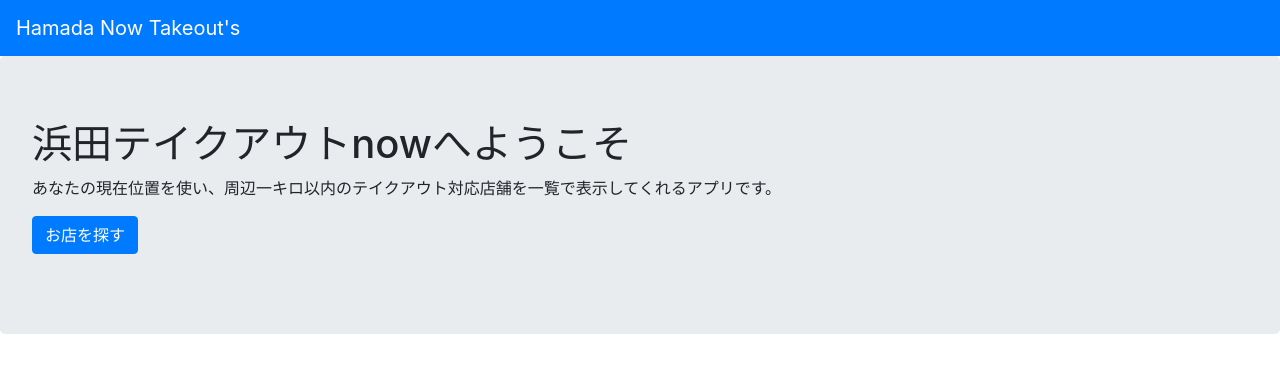
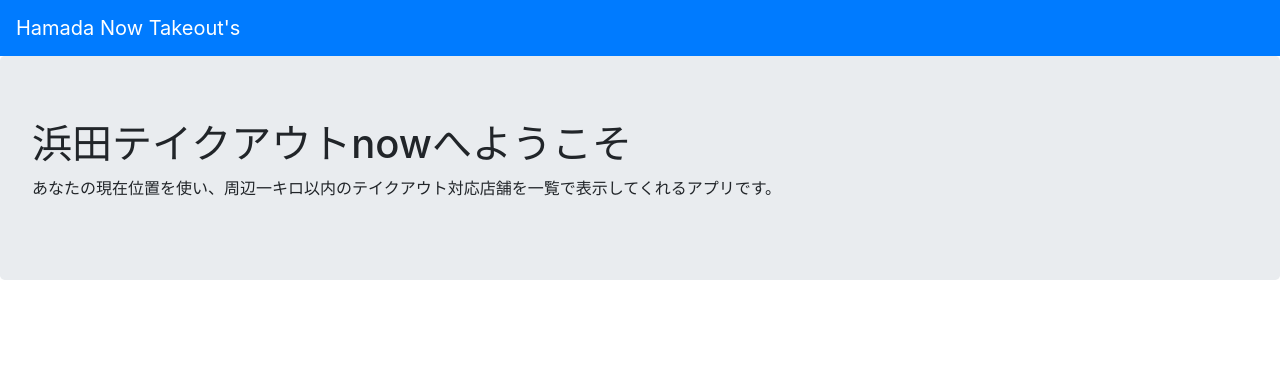
Before and after one commit to S-H-GAMELINKS/now-takeouts, a React (Create React App) app: page / in a window 1280 px wide. Shown: the top 372 px of the page. Built offline with nearby package versions, Linux system fonts and the light colour scheme.

Commit message:
remove button in About.jsx

```diff
--- a/src/components/About.jsx
+++ b/src/components/About.jsx
@@ -9,9 +9,6 @@ class About extends React.Component {
                 <p>
                     あなたの現在位置を使い、周辺一キロ以内のテイクアウト対応店舗を一覧で表示してくれるアプリです。
                 </p>
-                <p>
-                    <Button variant="primary">お店を探す</Button>
-                </p>
             </Jumbotron>
         );
     }
```
